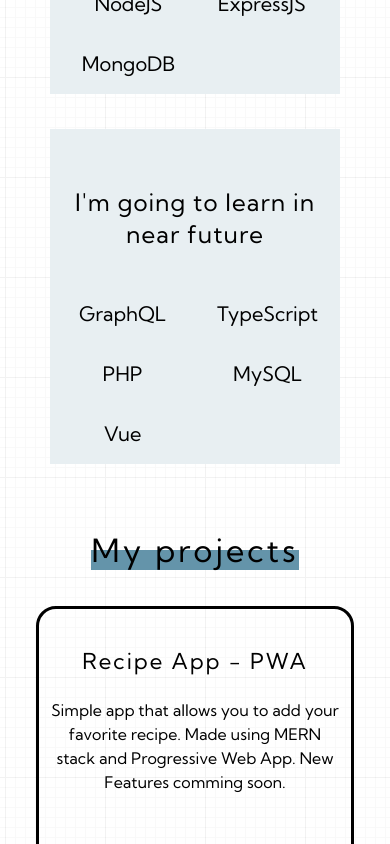
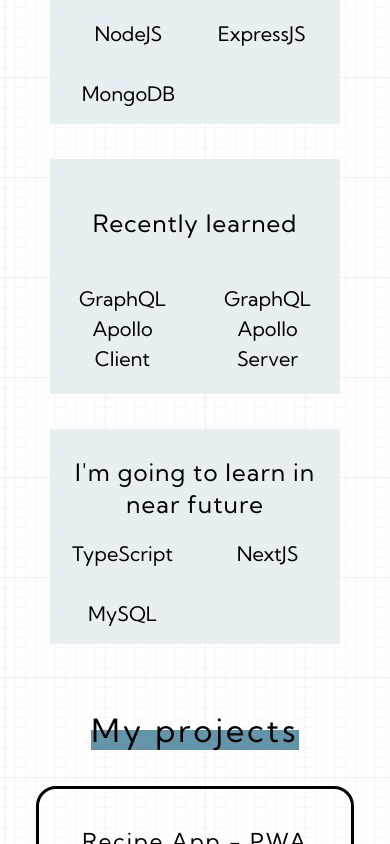
Before and after one commit to aadamzz/adamzubrzycki, a Svelte app: page / in a window 390 px wide. Shown: the part 2428-3272 px from the top of the page. Built offline with nearby package versions, Linux system fonts and the light colour scheme.

Commit message:
technologies update

```diff
--- a/src/components/Technologies.svelte
+++ b/src/components/Technologies.svelte
@@ -7,8 +7,10 @@
         display: grid;
         flex-direction: column;
         align-items: center;
-        grid-template-rows: repeat(4, 1fr);
+        grid-template-rows: repeat(5, 1fr);
         margin-bottom: 70px;
+        margin-top: 30px;
+        grid-gap: 30px;
     }
 
     .title {
@@ -77,6 +79,9 @@
             .back {
                 grid-gap: 15px;
             }
+            .recently {
+                grid-gap: 15px;
+            }
             .future {
                 grid-gap: 15px;
             }
@@ -97,6 +102,9 @@
 
             &:last-child {
                 text-align: center;
+            }
+            .each-list {
+                line-height: 1.5;
             }
         }
 
@@ -134,14 +142,19 @@
             <li>MongoDB</li>
         </ul>
     </div>
+    <div class="wrapper recently">
+        <p>Recently learned</p>
+        <ul class="tech_list">
+            <li class="each-list">GraphQL Apollo Client</li>
+            <li class="each-list">GraphQL Apollo Server</li>
+        </ul>
+    </div>
     <div class="wrapper future">
         <p>I'm going to learn in near future</p>
         <ul class="tech_list">
-            <li>GraphQL</li>
             <li>TypeScript</li>
-            <li>PHP</li>
+            <li>NextJS</li>
             <li>MySQL</li>
-            <li>Vue</li>
         </ul>
     </div>
 </section>
```
